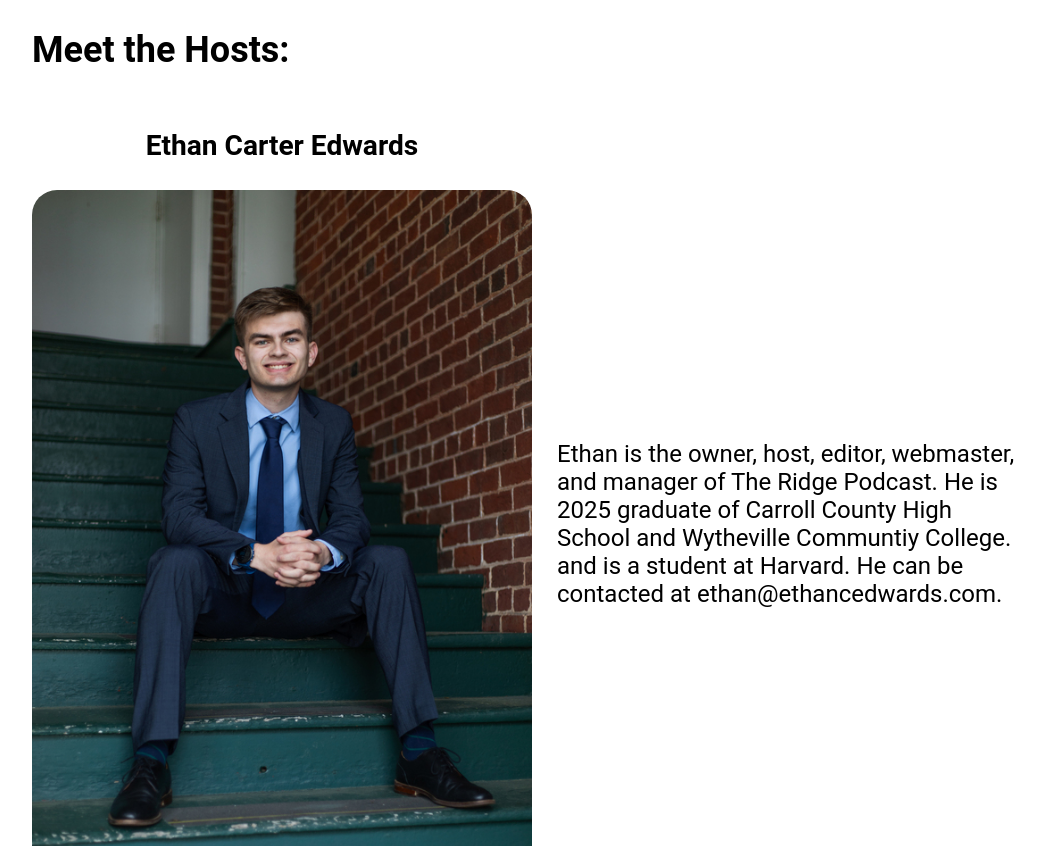
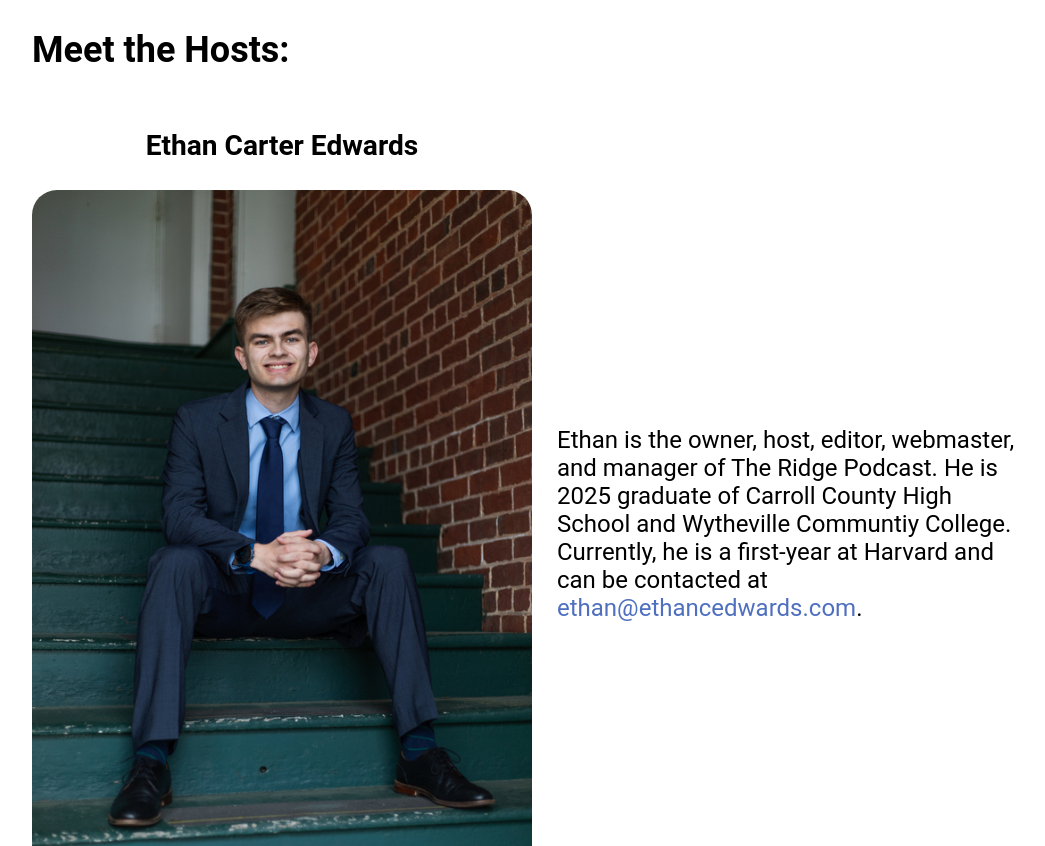
Before and after one commit to ethancedwards8/theridgepodcast.com, a Next.js app: page /about in a window 1280 px wide. Shown: the part 924-1770 px from the top of the page, without its empty margins (96-1141 px from the left). Built offline with nearby package versions, Linux system fonts and the light colour scheme.

Commit message:
fix my description
Signed-off-by: Ethan Carter Edwards <ethan@ethancedwards.com>

```diff
--- a/pages/about.tsx
+++ b/pages/about.tsx
@@ -55,11 +55,11 @@ export default function About() {
                 </div>
 
                 <p>
-                    Ethan is the owner, host, editor, webmaster, and manager
-                    of The Ridge Podcast. He is 2025 graduate of Carroll
-                    County High School and Wytheville Communtiy College. and
-                    is a student at Harvard. He can be contacted at
-                    ethan@ethancedwards.com.
+                    Ethan is the owner, host, editor, webmaster, and manager of
+                    The Ridge Podcast. He is 2025 graduate of Carroll County
+                    High School and Wytheville Communtiy College. Currently, he
+                    is a first-year at Harvard and can be contacted at
+                    <a href="mailto:ethan@ethancedwards.com"> ethan@ethancedwards.com</a>.
                 </p>
             </div>
             <div className={`${styles.luke} ${styles.host}`}>
```
